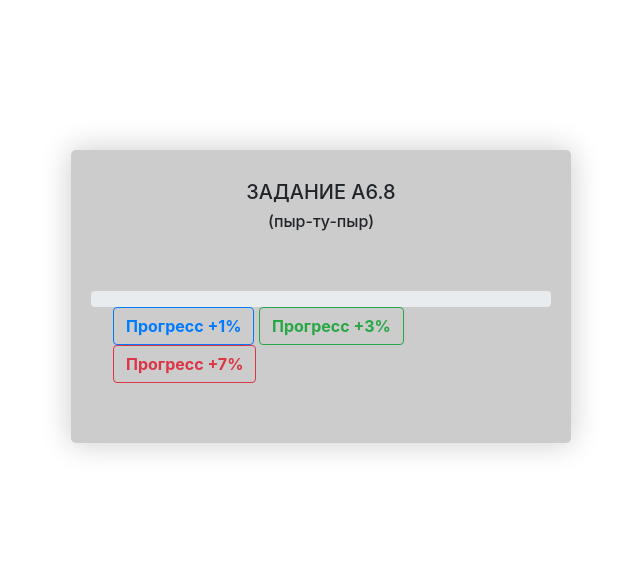
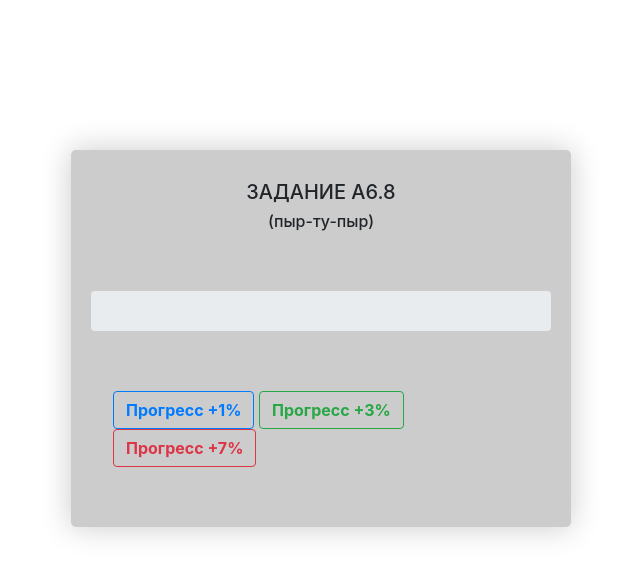
Before and after one commit to Geram29/skillfactory-module6-A6.8-Gerasimov, a plain HTML site: page index.html in a window 1280 px wide. Shown: the whole page, without its empty margins (319-959 px from the left). Drawn offline with Linux system fonts and the light colour scheme.

Commit message:
Add files via upload

```diff
--- a/css/style.css
+++ b/css/style.css
@@ -5,6 +5,11 @@
 	 width: 500px;
 	 border-radius: 5px;
 	 box-shadow: 0 0 30px 1px rgba(0,0,0,.2);
+}
+
+.progress {
+	height:40px;
+	margin-bottom: 60px;
 }
 
 h1 {
```
